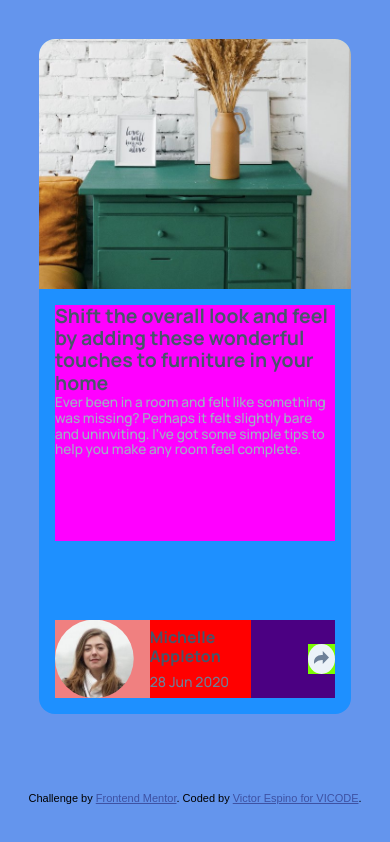
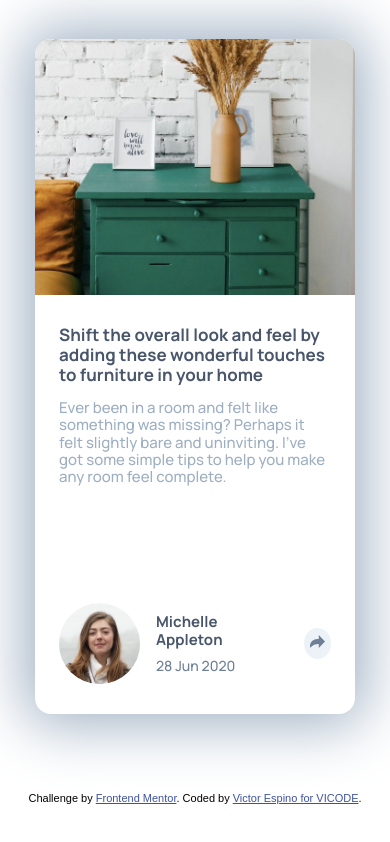
Before and after one commit to VICODE-YT/article-preview-component-master, a plain HTML site: page index.html in a window 390 px wide. Drawn offline with Linux system fonts and the light colour scheme.

Commit message:
Mobile FInal

```diff
--- a/style2.css
+++ b/style2.css
@@ -27,16 +27,17 @@ body{
     align-items: center;
     flex-wrap: wrap;
     height: 100vh;
-    background-color: cornflowerblue;
-}
+/*     background-color: cornflowerblue;
+ */}
 
 .article-component{
-    width: 80vw;
+    width: 20rem;
     height: 80vh;
     display: flex;
     flex-direction: column;
-    background-color: dodgerblue;
-    border-radius: 1em;
+/*     background-color: dodgerblue;
+ */    border-radius: 1em;
+    box-shadow: 0 0 60px 10px var(--Grayish-Blue);
 }
 /* Top section (only img) */
 .article-component__img{
@@ -48,54 +49,61 @@ body{
 }
 /* the bottom section */
 .article-component__text-contain{
+    display: flex;
+    max-height: 60%;
     height: 60%;
-    max-height: 60%;
-    padding: 1em;
-
-    display: flex;
     flex-direction: column;
-    justify-content: flex-start;
     flex-wrap: nowrap;
+/*     background-color: saddlebrown;
+ */    justify-content: space-between;
 
 }
 /* tittle and body description */
 .text-contain__description-contain{
-    background-color: fuchsia;
-    height: 60%;
+/*     background-color: fuchsia;
+ */    display: flex;
+    flex-direction: column;
+    flex-wrap: nowrap;
+    justify-content: flex-start;
+    align-self: flex-start;
+    margin: 1.9em 1.5em 0em;
 
 }
 
 .description-contain__tittle{
     font-family: 'Manrope', sans-serif;
     font-weight: 700;
-    font-size: 5vw;
+    font-size: 17px;
     color: var(--Very-Dark-Graayish-Blue);
 }
 
 .description-contain__body{
     font-family: 'Manrope', sans-serif;
     font-weight: 500;
-    font-size: 3.5vw;
+    font-size: 15px;
+    margin-top: 1em;
     color: var(--Grayish-Blue);
 }
 
 /* Writer, date and share */
 .text-contain__info-contain{
     display: flex;
-    background-color: indigo;
-    flex-wrap: nowrap;
+/*     background-color: indigo;
+ */    flex-wrap: nowrap;
     flex-direction: row;
     align-items: center;
     max-height: 20%;
     justify-content: space-between;
-    margin-top: auto;
+
+    margin: 1em 1.5em;
+
 }
 /* Pic Name date */
 .info-contain__author{
-    background-color: lightcoral;
-    height: 100%;
+/*     background-color: lightcoral;
+ */    height: 100%;
     display:flex;
-    width: 70%;
+    width: 80%;
 
 }
 .info-contain__author-avatar{
@@ -105,21 +113,23 @@ body{
 }
 /* Name date */
 .info-contain__info{
-    background-color: red;
     height: 100%;
     display: flex;
     flex-direction: column;
     flex-wrap: nowrap;
     justify-content: space-evenly;
     margin-left: 1em;
+/*     background-color: purple;
+ */
 }
 
 .info__author-name{
     font-family: 'Manrope', sans-serif;
     font-weight: 700;
-    font-size: 16px;
+    font-size: 15px;
     color: var(--Very-Dark-Graayish-Blue);
-}
+/*     background-color: red;
+ */}
 
 .info__author__date{
     font-family: 'Manrope', sans-serif;
@@ -130,8 +140,8 @@ body{
 }
 
 .info-contain__share-contain{
-    background-color: lawngreen;
-/*     margin-left: auto;
+/*     background-color: lawngreen;
+ *//*     margin-left: auto;
  */
 }
 
```
